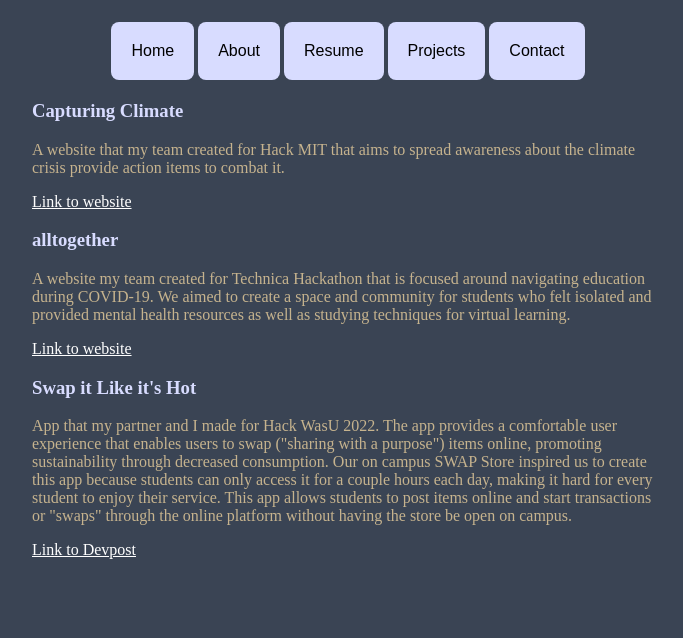
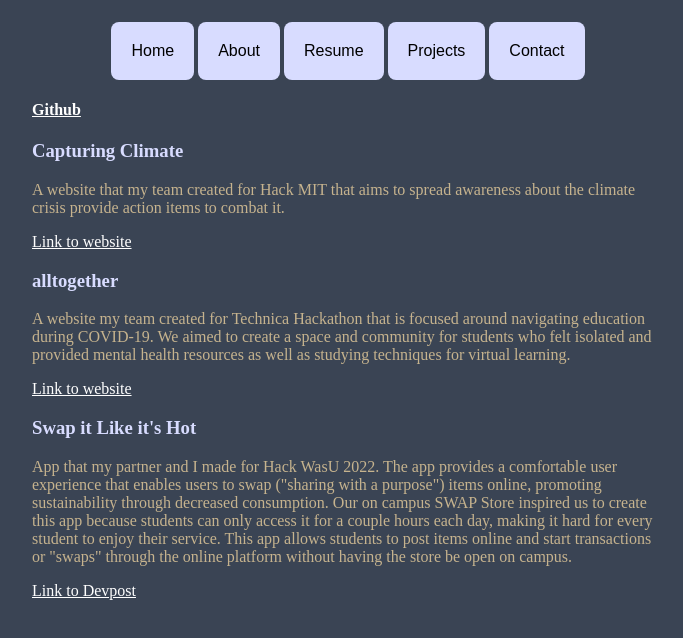
Before and after one commit to scarlettpatton/scarlettpatton.github.io, a plain HTML site: page projects.html in a window 1280 px wide. Shown: the part 62-700 px from the top of the page, without its empty margins (292-975 px from the left). Drawn offline with Linux system fonts and the light colour scheme.

Commit message:
add github link

```diff
--- a/projects.html
+++ b/projects.html
@@ -17,6 +17,7 @@
         <button id="contactB" class="navBtn" onclick="toContact()">Contact</button>
     </div>
     <div class="projects">
+        <h4><a href="https://github.com/scarlettpatton" id="githubLink">Github</a></h4>
         <div class="proj">
             <h3>Capturing Climate</h3>
             <p>A website that my team created for Hack MIT that aims to spread awareness about the climate crisis provide action items to combat it.</p>
```
